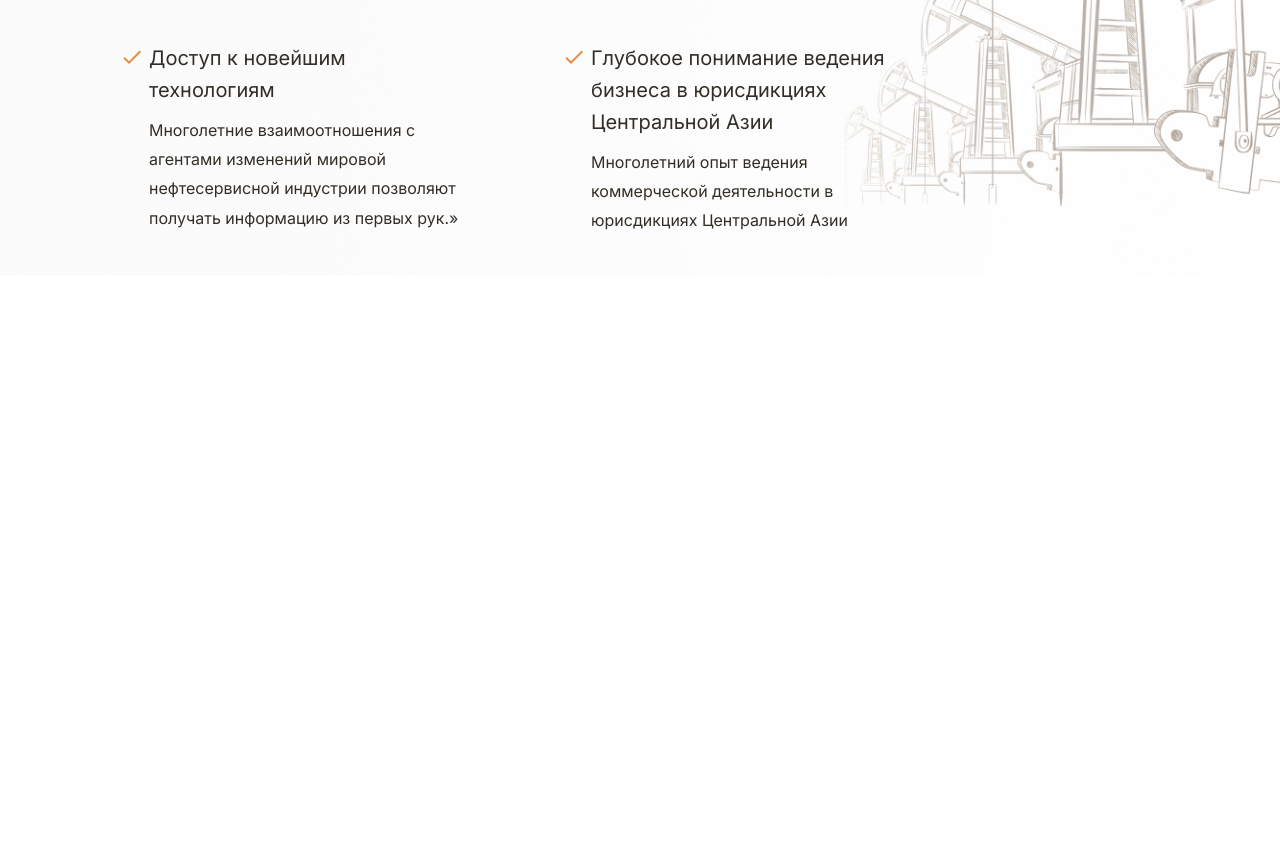
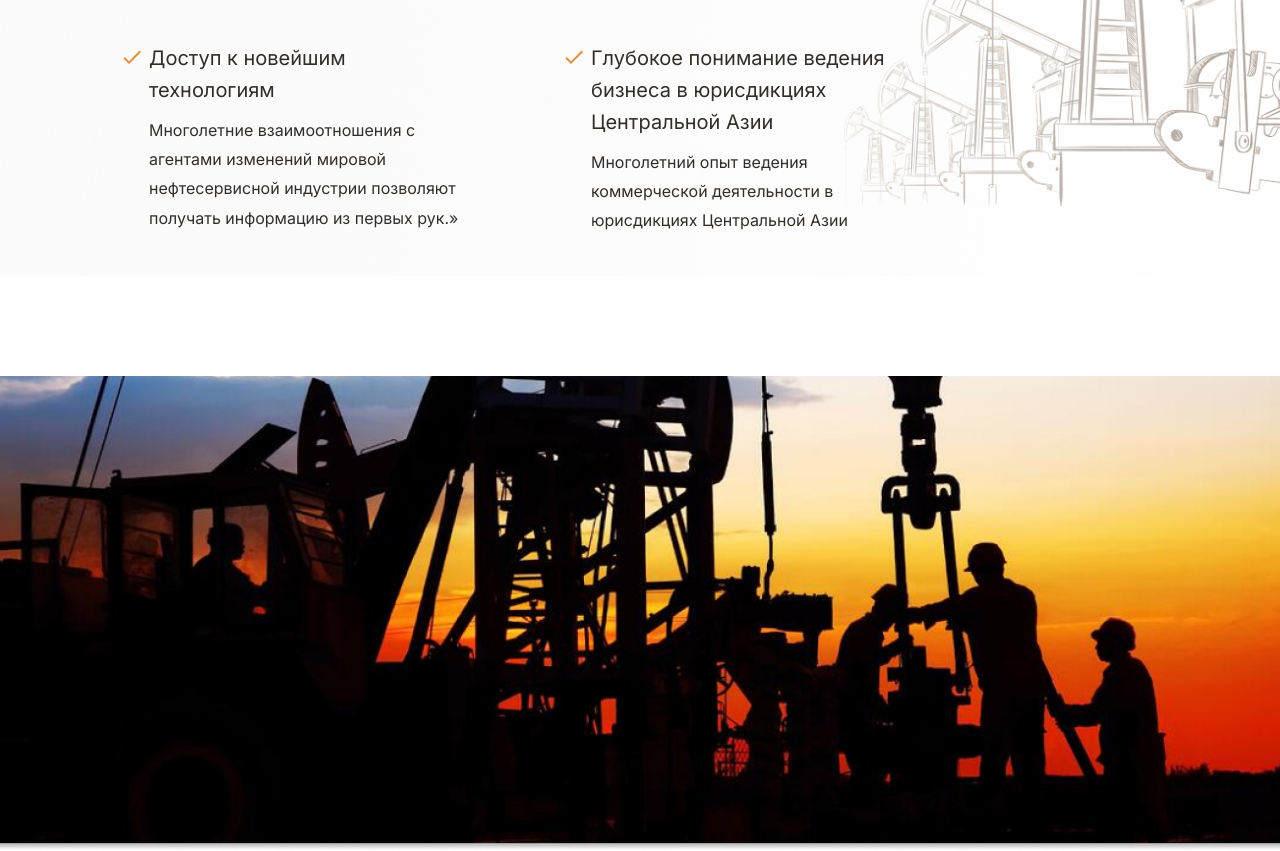
Before and after one commit to emiliaweb/vatg, a website: page app/index.html in a window 1280 px wide. Shown: the part 2590-3441 px from the top of the page. Before the commit the page ends 2866 px from the top, so only its background shows below. Drawn offline with Linux system fonts and the light colour scheme.

Commit message:
Create banner

```diff
--- a/app/assets/css/sass/style.scss
+++ b/app/assets/css/sass/style.scss
@@ -13,3 +13,18 @@
 @import 'components/home-page/mission';
 @import 'components/home-page/areas';
 @import 'components/home-page/benefit';
+
+.banner {
+    margin-top: 100px;
+    @media (max-width: 767px) {
+        margin-top: 48px;
+    }
+    &-img {
+        width: 100%;
+        height: 475px;
+        object-fit: cover;
+        @media (max-width: 767px) {
+            height: 360px;
+        }
+    }
+}
--- a/app/index.html
+++ b/app/index.html
@@ -166,6 +166,14 @@
         </div>
     </section>
 
+    <div class="banner">
+        <picture>
+            <source media="(max-width: 767px)" srcset="assets/img/home-page/banner-mobile.jpg">
+            <img src="assets/img/home-page/banner.jpg" alt="Construction" class="banner-img">
+        </picture>
+
+    </div>
+
     <script src="assets/js/header.js"></script>
 </body>
 </html>
```
Also changed, not shown: app/assets/css/style.min.css, app/assets/img/home-page/banner-mobile.jpg (added), app/assets/img/home-page/banner.jpg (added).
